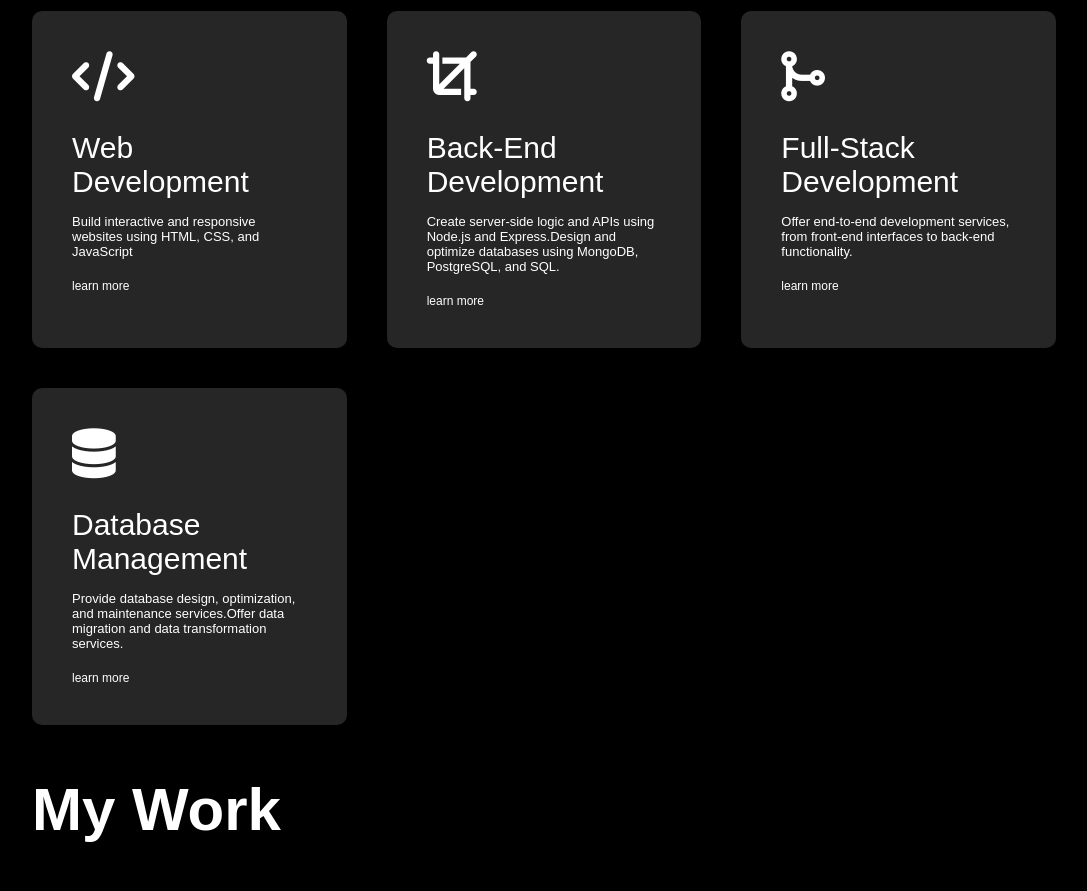
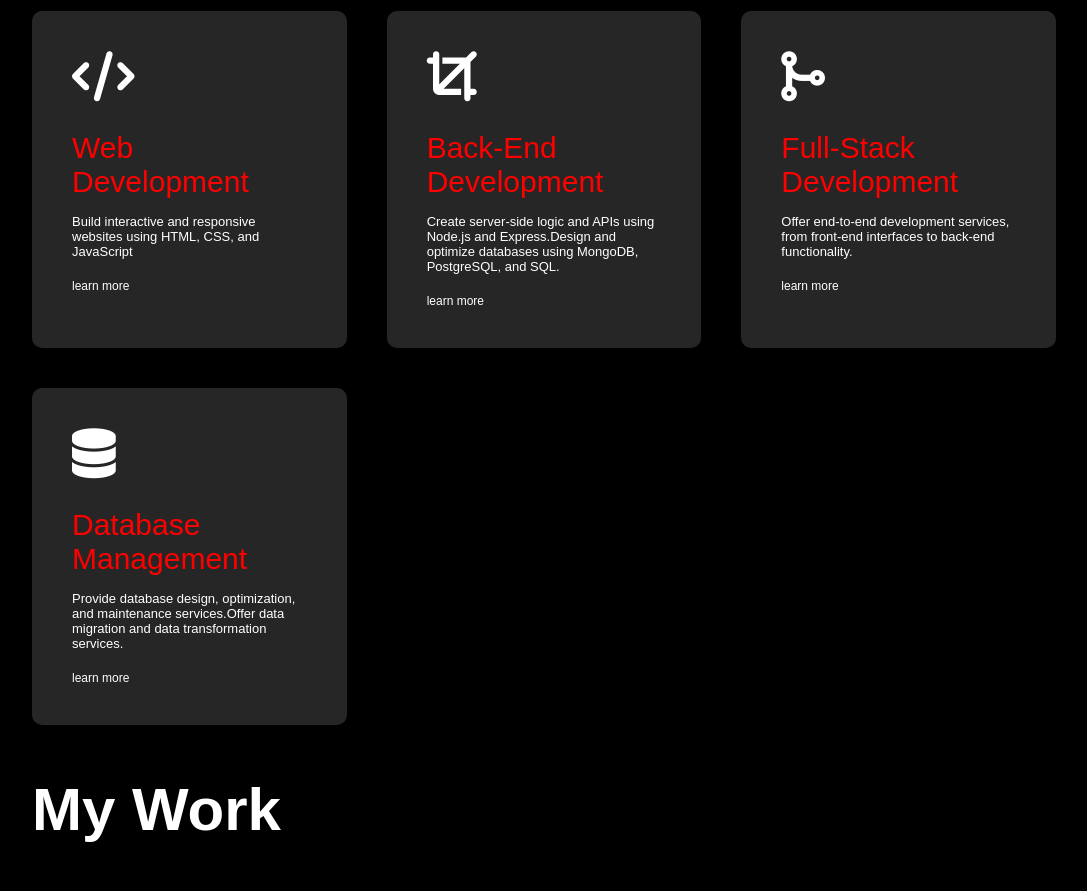
Before and after one commit to akash4142/portfolio, a website: page index.html in a window 1280 px wide. Shown: the part 1840-2731 px from the top of the page, without its empty margins (96-1183 px from the left). Drawn offline with Linux system fonts and the light colour scheme.

Commit message:
Update index.css

```diff
--- a/public/index.css
+++ b/public/index.css
@@ -196,6 +196,10 @@ position: relative;
 }
 .tab-contents.active-tab{
     display: block;
+}
+
+#services h2{
+    color: red;
 }
 
 #projects{
```
